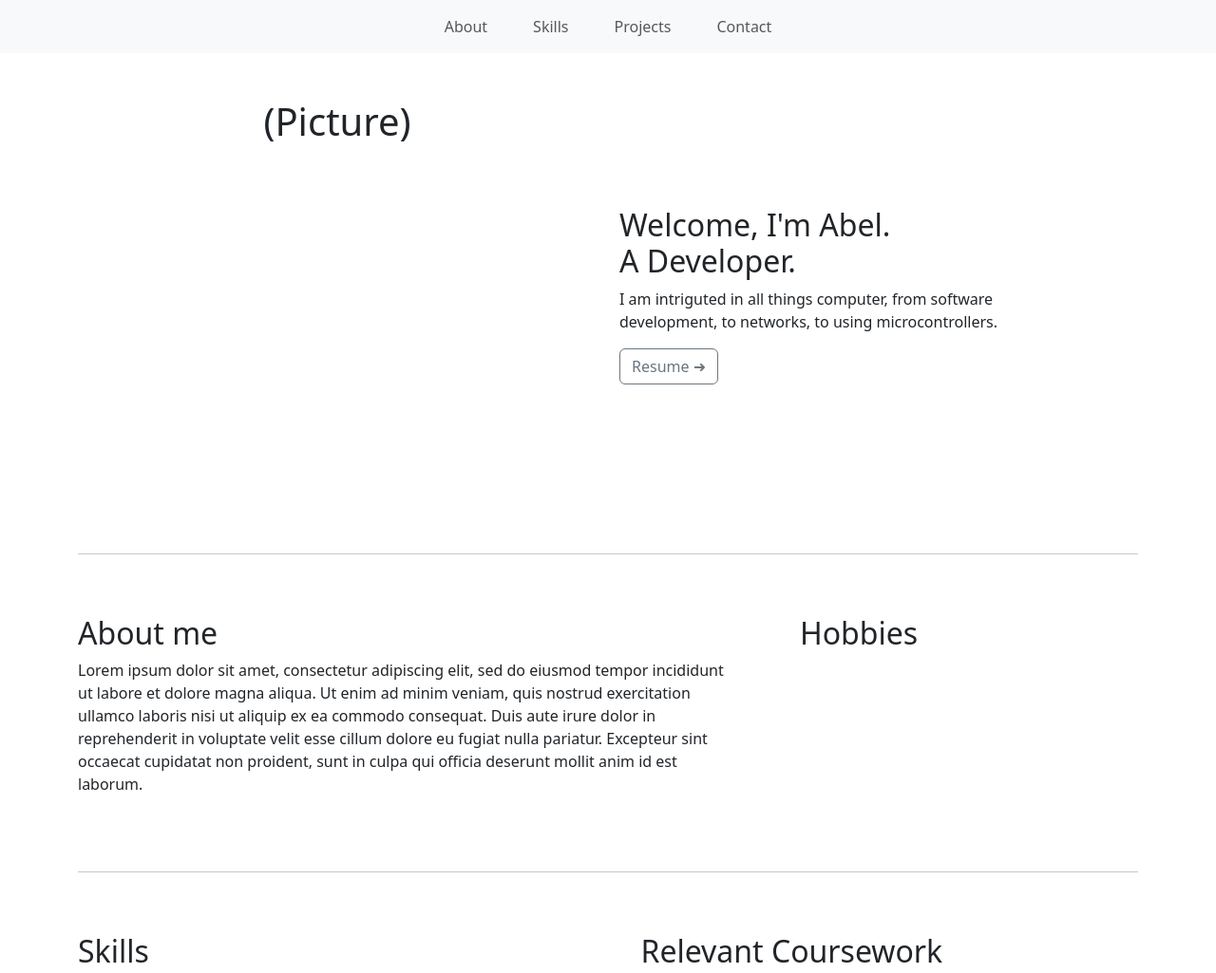
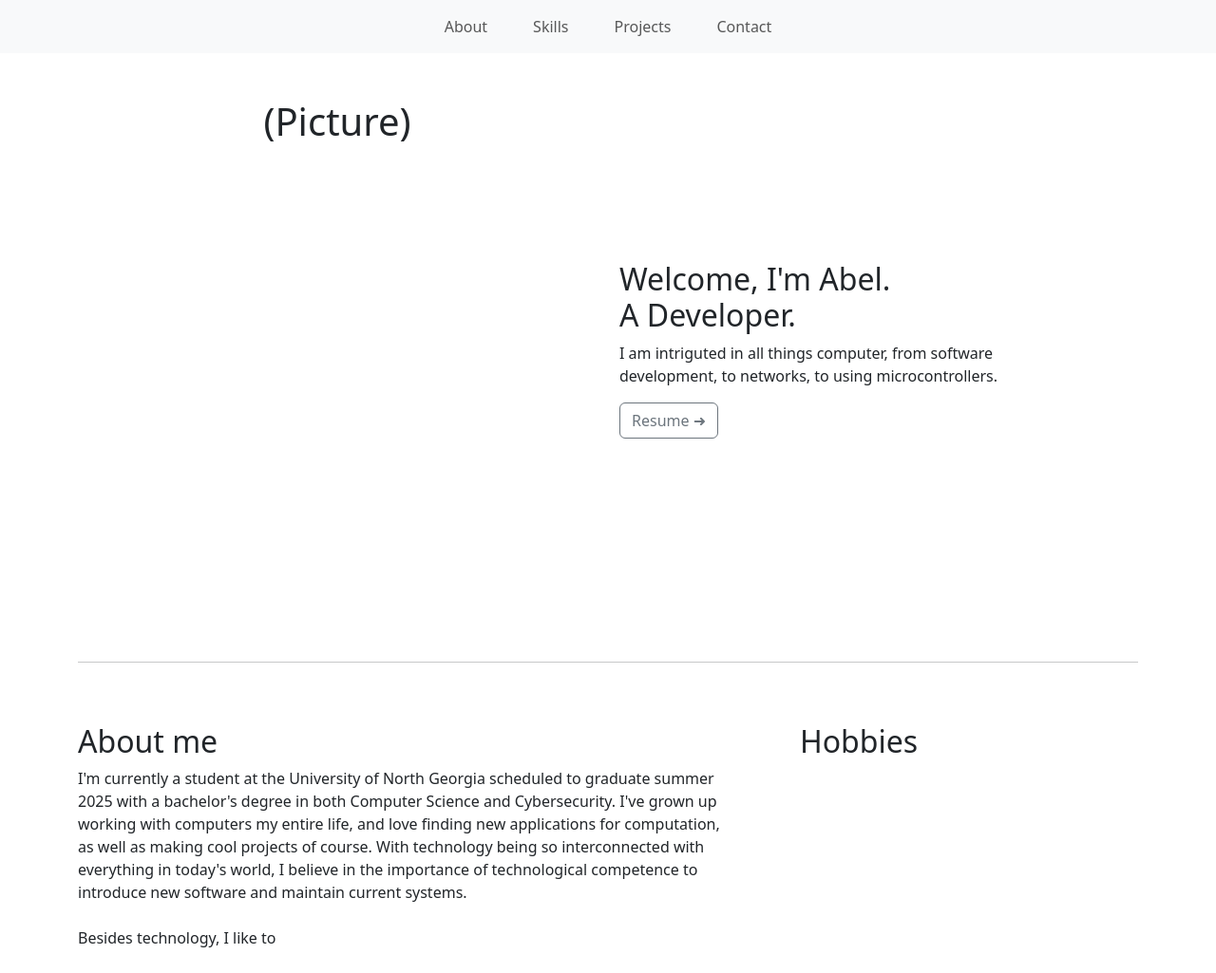
Before and after one commit to abelureste/abelwebsiteV2, a plain HTML site: page home.html in a window 1280 px wide. Shown: the top 1025 px of the page at 95% size. Drawn offline with nearby package versions, Linux system fonts and the light colour scheme.

Commit message:
Updated home

```diff
--- a/home.html
+++ b/home.html
@@ -32,7 +32,7 @@
         <div class="col-sm text-center">
           <h1>(Picture)</h1>
         </div>
-        <div class="col-sm" style="padding-top: 10%; padding-bottom: 10%;">
+        <div class="col-sm" style="padding-top: 15%; padding-bottom: 15%;">
           <h2>Welcome, I'm Abel. <br>A Developer. </h2>
           <p>I am intriguted in all things computer, from software <br> development, to networks, to using microcontrollers.</p>
           <button class="btn btn-outline-secondary">Resume ➜</button>
@@ -44,7 +44,7 @@
       <div class="row py-5">
         <div class="col-sm-8" style="padding-right: 5%;">
           <h2>About me</h2>
-          <p>Lorem ipsum dolor sit amet, consectetur adipiscing elit, sed do eiusmod tempor incididunt ut labore et dolore magna aliqua. Ut enim ad minim veniam, quis nostrud exercitation ullamco laboris nisi ut aliquip ex ea commodo consequat. Duis aute irure dolor in reprehenderit in voluptate velit esse cillum dolore eu fugiat nulla pariatur. Excepteur sint occaecat cupidatat non proident, sunt in culpa qui officia deserunt mollit anim id est laborum.</p>
+          <p>I'm currently a student at the University of North Georgia scheduled to graduate summer 2025 with a bachelor's degree in both Computer Science and Cybersecurity. I've grown up working with computers my entire life, and love finding new applications for computation, as well as making cool projects of course. With technology being so interconnected with everything in today's world, I believe in the importance of technological competence to introduce new software and maintain current systems. <br><br>Besides technology, I like to </p>
         </div>
         <div class="col-sm-4">
             <h2>Hobbies</h2>
```
